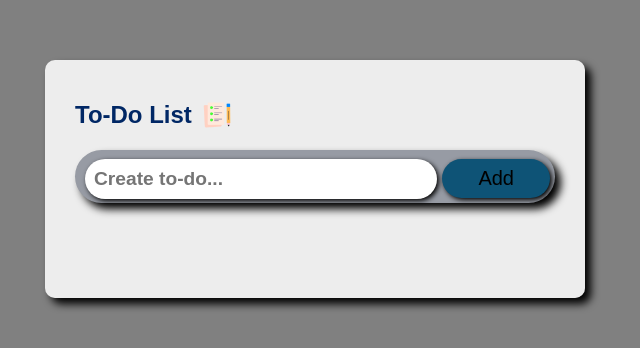
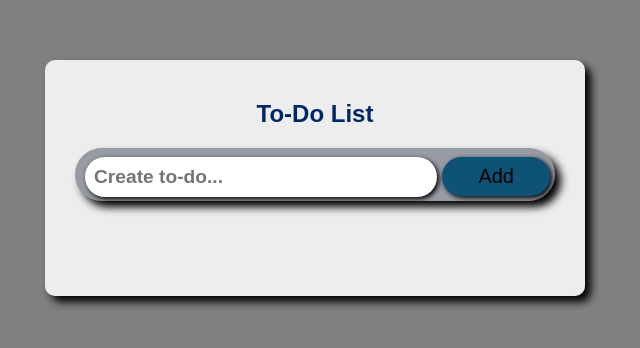
Before and after one commit to ArpitSingh73/To-do-list, a plain HTML site: page index.html in a window 1280 px wide. Shown: the part 150-498 px from the top of the page, without its empty margins (325-965 px from the left). Drawn offline with Linux system fonts and the light colour scheme.

Commit message:
UI changes.

```diff
--- a/index.html
+++ b/index.html
@@ -38,6 +38,8 @@
         display: flex;
         align-items: center;
         margin-bottom: 20px;
+        text-align: center;
+        justify-content: center;
       }
 
       .todo h2 img {
@@ -160,7 +162,7 @@
   <body>
     <div class="container">
       <div class="todo">
-        <h2>To-Do List <img src="icon.png" alt="" /></h2>
+        <h2>To-Do List </h2>
 
         <div class="row">
           <input type="text" placeholder="Create to-do..." id="input-box" />
```
